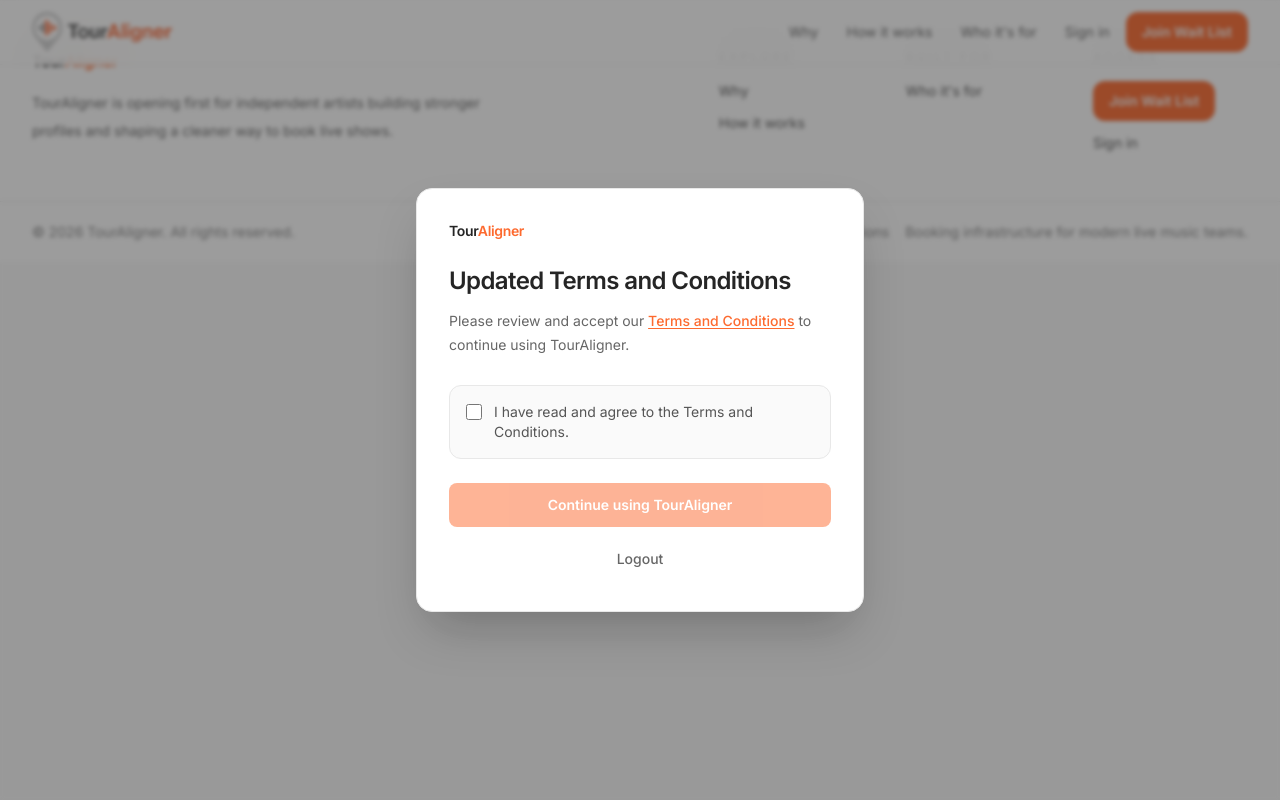
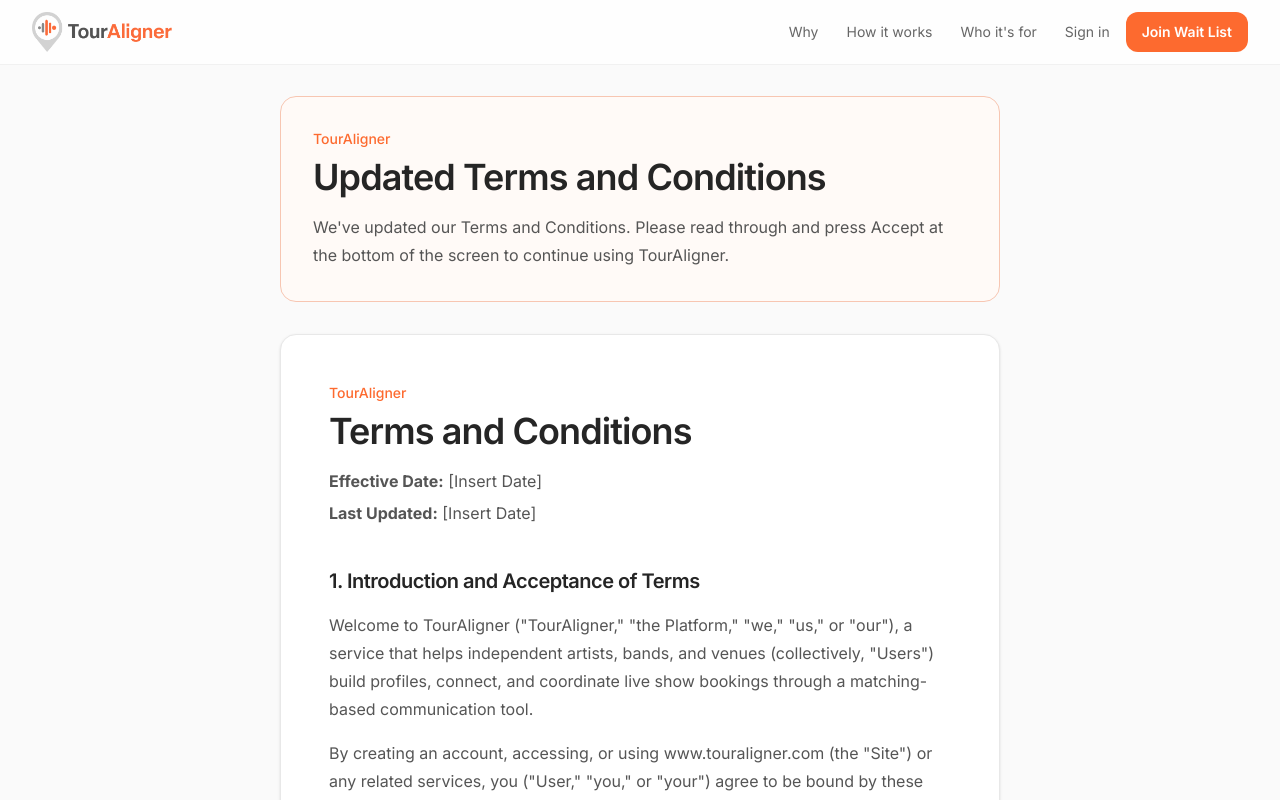
Before and after one commit to hearsayrock/tour-aligner, a Next.js app: page /terms/accept in a window 1280 px wide. Shown: the top 800 px of the page. Built offline with nearby package versions, Linux system fonts and the light colour scheme; no server answers; a web font is replaced by a local one.

Commit message:
Restore full terms review flow

```diff
--- a/src/app/(marketing)/terms/accept/page.tsx
+++ b/src/app/(marketing)/terms/accept/page.tsx
@@ -1,9 +1,21 @@
 import { Suspense } from 'react'
 import { TermsAcceptanceForm } from '@/components/legal/TermsAcceptanceForm'
+import { TermsDocument } from '../page'
 
 export default function AcceptTermsPage() {
   return (
-    <main>
+    <main className="mx-auto w-full max-w-3xl px-6 py-16 sm:py-24">
+      <header className="mb-8 rounded-2xl border border-[#F7C6B2] bg-[#FFFAF7] p-7 sm:p-8">
+        <p className="text-sm font-medium text-[#FD6A2F]">TourAligner</p>
+        <h1 className="mt-2 text-3xl font-semibold tracking-tight text-[#252525] sm:text-4xl">
+          Updated Terms and Conditions
+        </h1>
+        <p className="mt-4 leading-7 text-[#555555]">
+          We&apos;ve updated our Terms and Conditions. Please read through and press Accept at the bottom of the
+          screen to continue using TourAligner.
+        </p>
+      </header>
+      <TermsDocument />
       <Suspense>
         <TermsAcceptanceForm />
       </Suspense>
--- a/src/components/legal/TermsAcceptanceForm.tsx
+++ b/src/components/legal/TermsAcceptanceForm.tsx
@@ -1,6 +1,5 @@
 'use client'
 
-import Link from 'next/link'
 import { useSearchParams } from 'next/navigation'
 import { useState } from 'react'
 import { TERMS_DOCUMENT_KEY, TERMS_DOCUMENT_VERSION } from '@/lib/legal'
@@ -53,40 +52,24 @@
   }
 
   return (
-    <div className="fixed inset-0 z-50 flex items-center justify-center bg-[#252525]/45 px-5 py-8 backdrop-blur-[2px]">
-      <div
-        role="dialog"
-        aria-modal="true"
+    <section
       aria-labelledby="terms-acceptance-title"
-        aria-describedby="terms-acceptance-description"
-        className="w-full max-w-md rounded-2xl border border-[#E8E8E8] bg-white p-6 shadow-2xl sm:p-8"
+      className="mt-6 rounded-2xl border border-[#F7C6B2] bg-[#FFFAF7] p-7 sm:p-8"
     >
-        <p className="text-sm font-semibold tracking-tight text-[#252525]">
-          Tour<span className="text-[#FD6A2F]">Aligner</span>
-        </p>
-        <h1 id="terms-acceptance-title" className="mt-6 text-2xl font-semibold tracking-tight text-[#252525]">
-          Updated Terms and Conditions
-        </h1>
-        <p id="terms-acceptance-description" className="mt-3 text-sm leading-6 text-[#666666]">
-          Please review and accept our{' '}
-          <Link
-            href="/terms"
-            target="_blank"
-            rel="noreferrer"
-            className="font-medium text-[#FD6A2F] underline underline-offset-2 hover:text-[#E55A22]"
-          >
-            Terms and Conditions
-          </Link>{' '}
-          to continue using TourAligner.
+      <h2 id="terms-acceptance-title" className="text-2xl font-semibold tracking-tight text-[#252525]">
+        Accept the current Terms
+      </h2>
+      <p className="mt-3 leading-7 text-[#555555]">
+        To continue using TourAligner, confirm that you have read and agree to these Terms and Conditions.
       </p>
 
-        <form onSubmit={submit} className="mt-7">
-          <label className="flex cursor-pointer items-start gap-3 rounded-xl border border-[#E8E8E8] bg-[#FAFAFA] p-4 text-sm leading-5 text-[#555555]">
+      <form onSubmit={submit} className="mt-6">
+        <label className="flex cursor-pointer items-start gap-3 rounded-xl border border-[#E8E8E8] bg-white p-4 leading-6 text-[#555555]">
           <input
             type="checkbox"
             checked={accepted}
             onChange={(event) => setAccepted(event.target.checked)}
-              className="mt-0.5 h-4 w-4 shrink-0 rounded border-[#CCCCCC] text-[#FD6A2F] focus:ring-[#FD6A2F]"
+            className="mt-1 h-4 w-4 shrink-0 rounded border-[#CCCCCC] text-[#FD6A2F] focus:ring-[#FD6A2F]"
           />
           <span>I have read and agree to the Terms and Conditions.</span>
         </label>
@@ -98,7 +81,7 @@
           disabled={!accepted || loading || loggingOut}
           className="mt-6 w-full rounded-lg bg-[#FD6A2F] px-4 py-3 text-sm font-semibold text-white transition-colors hover:bg-[#E55A22] disabled:cursor-not-allowed disabled:opacity-50"
         >
-            {loading ? 'Saving acceptance…' : 'Continue using TourAligner'}
+          {loading ? 'Saving acceptance…' : 'Accept and continue'}
         </button>
         <button
           type="button"
@@ -109,7 +92,6 @@
           {loggingOut ? 'Logging out…' : 'Logout'}
         </button>
       </form>
-      </div>
-    </div>
+    </section>
   )
 }
```
Lines whose indentation alone changed are shown as unchanged.
